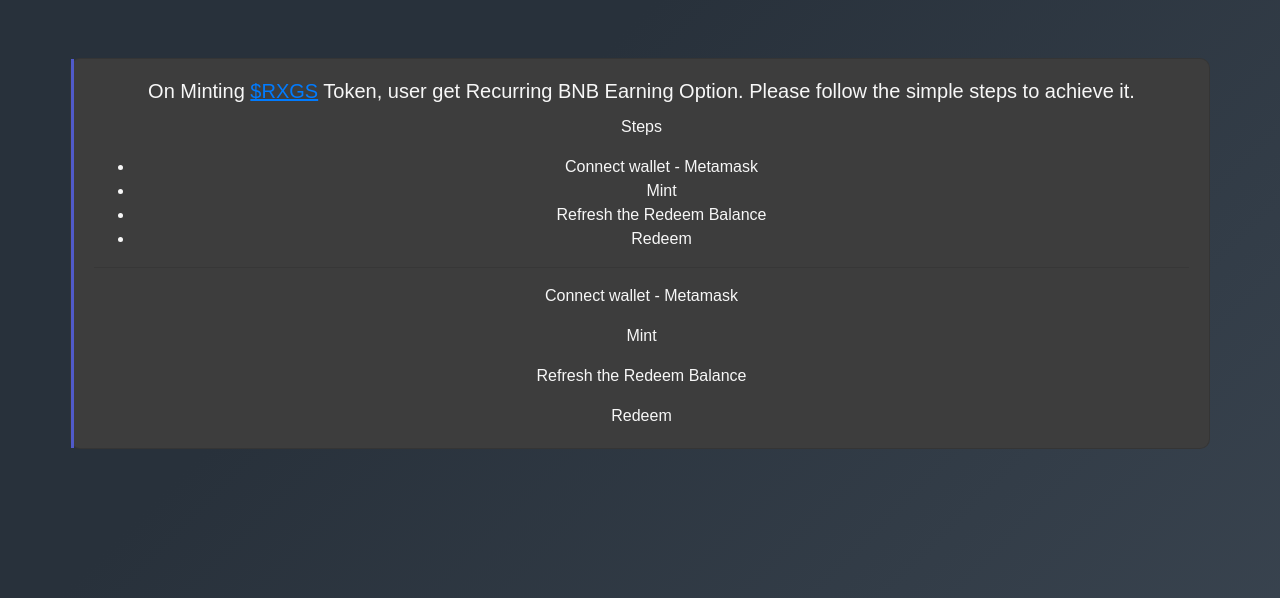
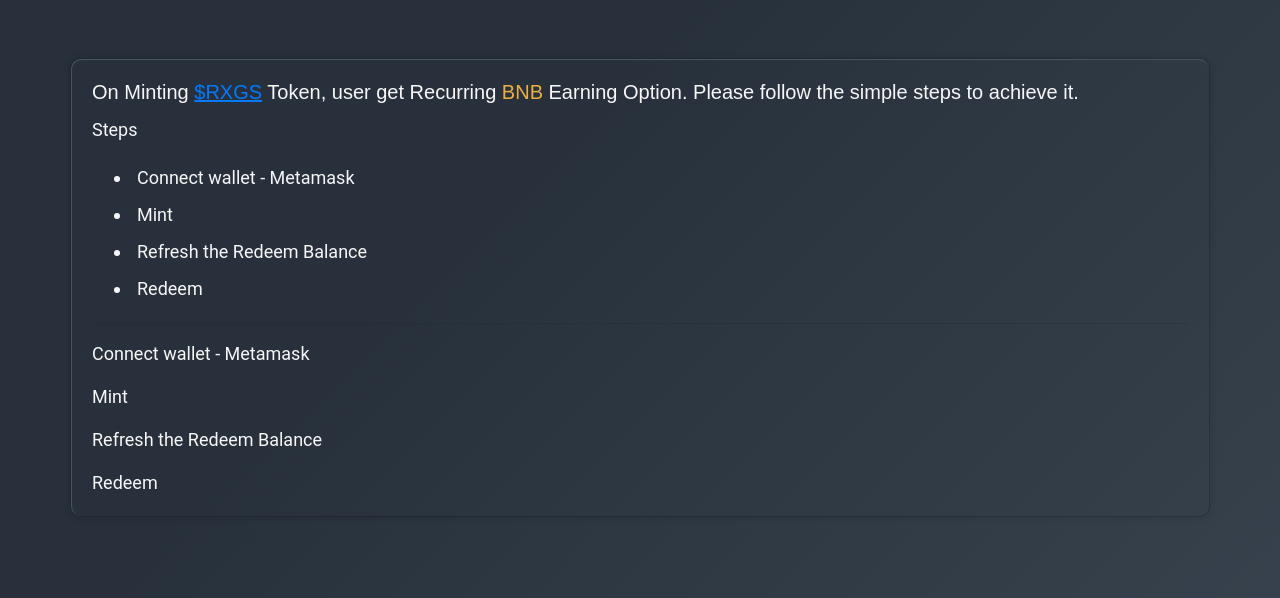
Before and after one commit to rabbiteggsdefi/guide, a plain HTML site: page index.html in a window 1280 px wide. Shown: the part 202-800 px from the top of the page. Drawn offline with Linux system fonts and the light colour scheme.

Commit message:
Update style.css

```diff
--- a/css/style.css
+++ b/css/style.css
@@ -290,7 +290,7 @@ a:focus {
   box-sizing: border-box;
   position: relative;
   color: #f7f7f7;
-  background-color: #3d3d3d;
+  background-color: transparent;
   border-radius: 10px;
 }
 
@@ -300,50 +300,35 @@ a:focus {
 }
 
 .card-body {
-  border-left-style: solid;
-  border-left-color: #505AC9;
+  text-align: left;
+  color: inherit;
+  text-decoration: none;
+  border-left: 1px solid #485461;
+  border-top: 1px solid #485461;
+  border-radius: 10px;
+  transition: color 0.15s ease, border-color 0.15s ease;
+  box-shadow: 0 0px 8px 0 rgba(0, 0, 0, 0.2);
 
 }
 
-.card-texteco {
-  text-align: left;
+.textcolor {
+  color: #edb040;
 
 }
 
-.card-textit {
+.card-text{
   text-align: left;
-  font-size: small;
-  color: #edb040;
+  font-size: large;
+  font-family: "Roboto", sans-serif;
+}
+
+.card-text li {
+  padding: 5px;
 }
 
 
-.service_section .card::after {
-  content: "";
-  position: absolute;
-  width: 100%;
-  height: 7px;
-  background-color: transparent;
-}
-
-.service_section .card:hover {
-  cursor: pointer;
-  border: none;
-  border-radius: 0;
-  -webkit-box-shadow: 0px 1px 4px 0px rgba(0, 0, 0, 0.2);
-  -moz-box-shadow: 0px 1px 4px 0px rgba(0, 0, 0, 0.2);
-  box-shadow: 0px 1px 4px 0px rgba(0, 0, 0, 0.2);
-
-}
-
-.service_section .card:hover::after {
-  background-color: #505050;
-}
 
 /* end service section */
-
-
-
-
 
 
 /* tasty section */
```
